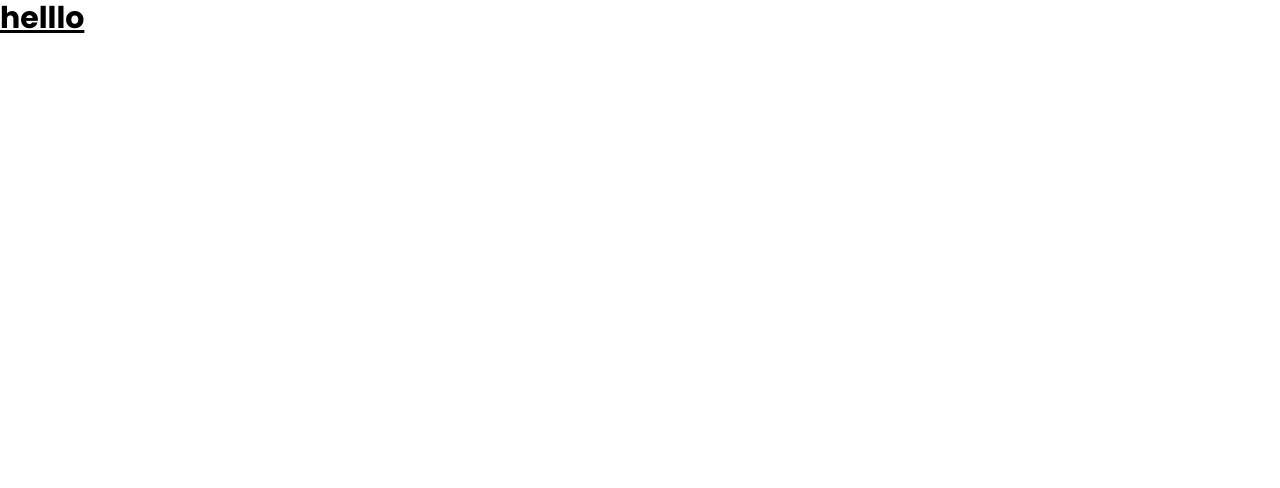
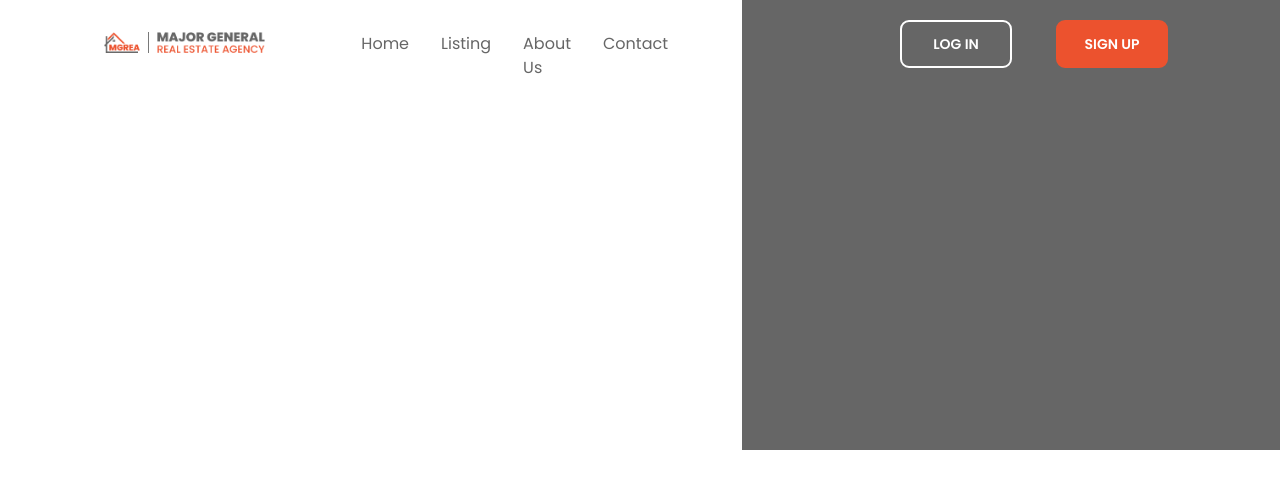
Before and after one commit to jennifer-pecky/estate-website, a React (Create React App) app: page / in a window 1280 px wide. Shown: the top 488 px of the page. Built offline with nearby package versions, Linux system fonts and the light colour scheme.

Commit message:
worked on header

```diff
--- a/src/App.js
+++ b/src/App.js
@@ -1,10 +1,11 @@
 import React from "react";
+import Header from "./components/Header/Header";
 
 function App() {
   return (
-    <div>
-      <h1 className="text-3xl font-bold underline">helllo</h1>
-    </div>
+    <>
+      <Header />
+    </>
   );
 }
 
--- /dev/null
+++ b/src/components/Header/Header.js
@@ -0,0 +1,47 @@
+import React from 'react'
+import img from "../../Asset/images/Group 2.png"
+
+const Header = () => {
+    return (
+        <section className='flex'>
+            <nav className='flex p-5 md:gap-20 px-16 py-8 mx-10'>
+                <span className=' cursor-pointer'>
+                    <img src={img} alt="" />
+                </span>
+                <ul className='md:flex flex text-[#666666] font-normal'>
+                    <li className='mx-4'>
+                        <a href="#" className='text-base hover:text-rose-500 duration-500'>Home</a>
+                    </li>
+                    <li className='mx-4'>
+                        <a href="#" className='text-base hover:text-rose-500 duration-500'>Listing</a>
+                    </li>
+                    <li className='mx-4'>
+                        <a href="#" className='text-base hover:text-rose-500 duration-500'>About Us</a>
+                    </li>
+                    <li className='mx-4'>
+                        <a href="#" className='text-base hover:text-rose-500 duration-500'>Contact</a>
+                    </li>
+                </ul>
+            </nav>
+
+            <div className='flex gap-3 mx-24 z-10'>
+                <button className='text-sm px-6 py-2 mx-4 mt-5 font-semibold rounded-[9px] hover:text-[black] w-28 h-12 text-[#fff] border-2 border-[#fff]'>
+                    LOG IN
+                </button>
+
+                <button className='text-sm px-6 py-2 mx-4 mt-5 font-semibold rounded-[9px] hover:text-[black] w-28 h-12 text-[#fff] border-2 border-[#EC522E] bg-[#EC522E]'>
+                    SIGN UP
+                </button>
+            </div>
+
+            {/* <div className='z-30 flex gap-5 px-[8rem]'>
+                <button className='px-6 py-2 mx-4 mt-5 font-medium rounded-[9px] hover:text-[black] w-[90%] h-[60%] text-[#fff] border-2 border-[#fff]'>LOG IN</button>
+                <button className='bg-[#EC522E] text-[#fff] w-[90%] h-[60%] px-6 py-2 mx-4 mt-5 font-medium rounded-[9px]'>SIGN UP</button>
+            </div> */}
+
+            <div className='absolute top-0 right-0 w-[42%] h-[450px] bg-[#666666] opacity-[1]'></div>
+        </section>
+    )
+}
+
+export default Header
--- a/src/index.css
+++ b/src/index.css
@@ -10,7 +10,7 @@
   padding: 0;
   margin: 0;
   box-sizing: border-box;
-  border: 0;
+  /* border: 0; */
   list-style: none;
   text-decoration: none;
 }
@@ -21,6 +21,7 @@ html {
 
 body {
   font-family: 'poppins' !important;
+  background-color: #ffffff;
 }
 
 h1,
```
Also changed, not shown: src/Asset/images/Group 2.png (added), src/Asset/images/Rectangle 2.png (added), src/components/Footer/Footer.js (added).
